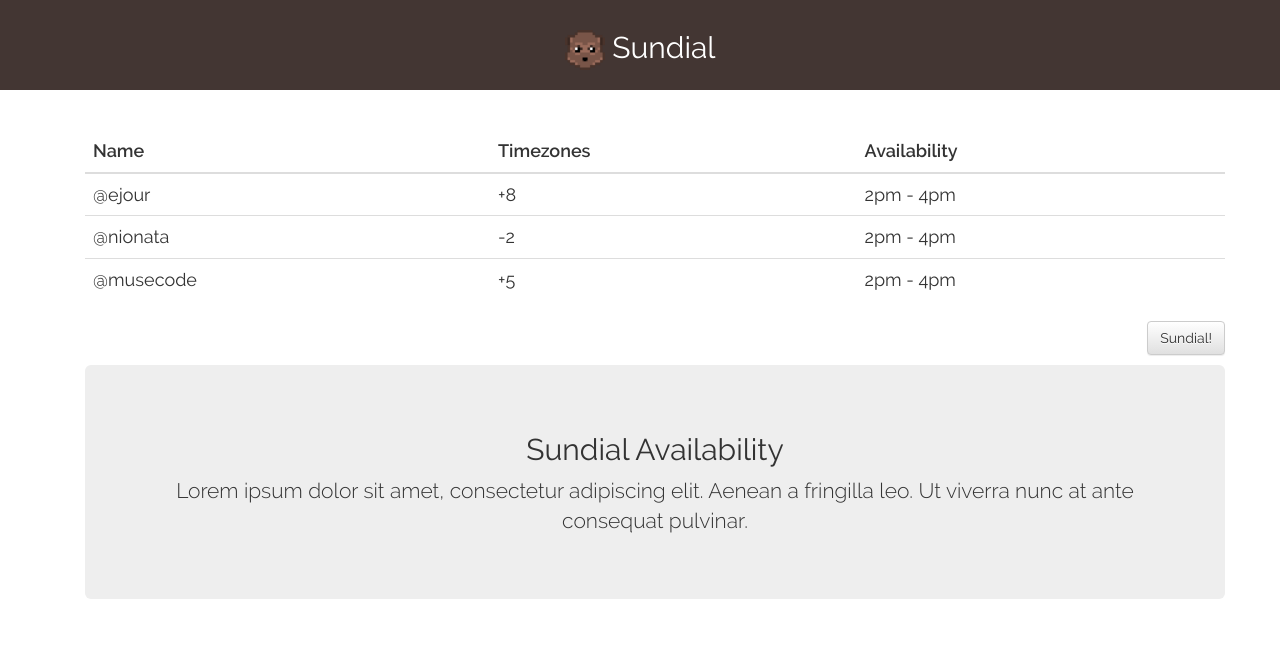
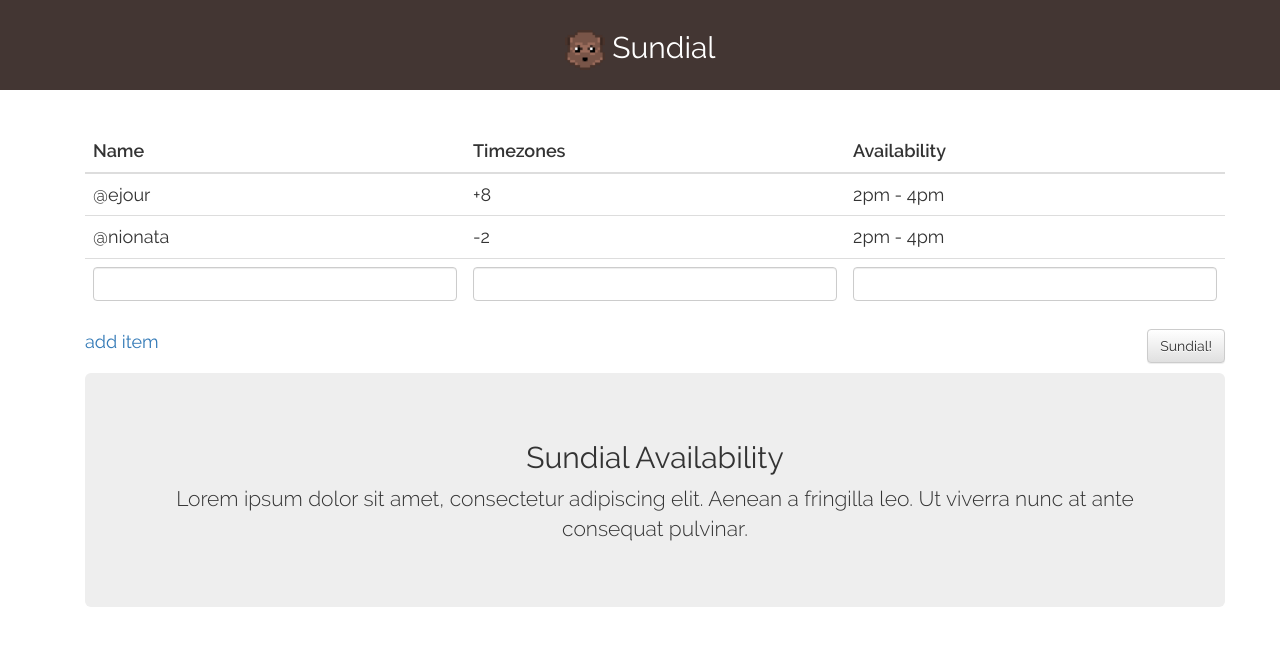
Before and after one commit to nionata/Sundial, a React (Create React App) app: page / in a window 1280 px wide. Shown: the top 646 px of the page. Built offline with nearby package versions, Linux system fonts and the light colour scheme.

Commit message:
added 'add item' button and handleAddItem function

```diff
--- a/src/components/InputBoard.js
+++ b/src/components/InputBoard.js
@@ -1,6 +1,33 @@
 import React from "react";
 
 class InputBoard extends React.Component {
+    constructor(props) {
+        super(props)
+        this.renderInputForm = this.renderInputForm.bind(this)
+        this.handleAddItem = this.handleAddItem.bind(this)
+
+        this.state = {
+            toggleAddItem: true
+        }
+    }
+
+    renderInputForm() {
+        return (
+            <tr>
+                <td><input type="text" className="form-control" /></td>
+                <td><input type="text" className="form-control" /></td>
+                <td><input type="text" className="form-control" /></td>
+            </tr>
+        )
+    }
+
+    handleAddItem(e){
+        e.preventDefault()
+        this.setState({
+            toggleAddItem: !this.state.toggleAddItem
+        })
+    }
+
     render() {
         return (
             <div className="container">
@@ -23,13 +50,10 @@ class InputBoard extends React.Component {
                             <td>-2</td>
                             <td>2pm - 4pm</td>
                         </tr>
-                        <tr>
-                            <td>@musecode</td>
-                            <td>+5</td>
-                            <td>2pm - 4pm</td>
-                        </tr>
+                        {this.state.toggleAddItem ? this.renderInputForm() : null}
                     </tbody>
                 </table>
+                <a href="#" onClick={this.handleAddItem}>add item</a>
                 <button type="button" className="btn btn-default pull-right">Sundial!</button>
             </div>
         )
```
